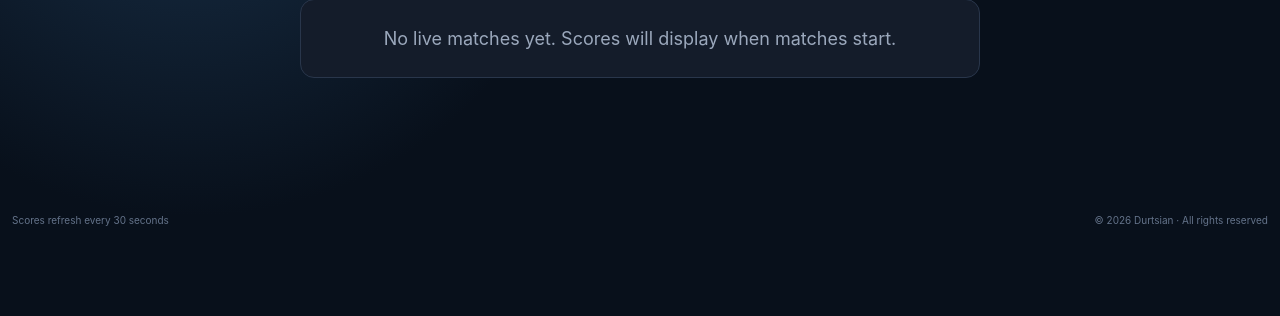
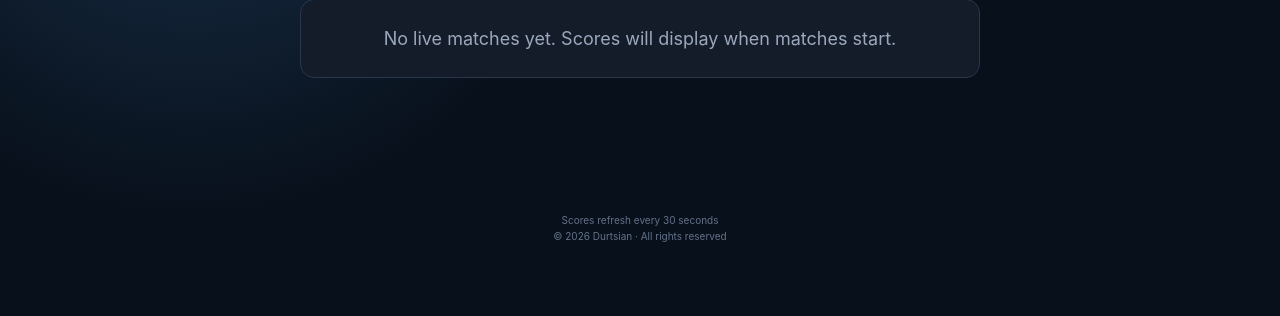
Before and after one commit to durtSIan/carnival-live, a Flask app: page / in a window 1280 px wide. Shown: the part 189-505 px from the top of the page. Run offline with Flask 3, Linux system fonts and the light colour scheme.

Commit message:
Center dashboard footer on two lines

```diff
--- /dev/null
+++ b/static/footer.css
@@ -0,0 +1,11 @@
+footer {
+  flex-direction: column;
+  justify-content: center;
+  gap: 4px;
+  text-align: center;
+  white-space: normal;
+}
+
+footer .copyright {
+  text-align: center;
+}
--- a/static/service-worker.js
+++ b/static/service-worker.js
@@ -10,6 +10,7 @@ const APP_SHELL = [
   "/static/status.css",
   "/static/compact.css",
   "/static/display-mode.css",
+  "/static/footer.css",
   "/static/display-mode.js",
   "/static/batter-order.js",
   "/static/setup.css",
--- a/templates/dashboard.html
+++ b/templates/dashboard.html
@@ -22,6 +22,7 @@
   <link rel="stylesheet" href="{{ url_for('static', filename='status.css') }}">
   <link rel="stylesheet" href="{{ url_for('static', filename='compact.css', v='2') }}">
   <link rel="stylesheet" href="{{ url_for('static', filename='display-mode.css', v='5') }}">
+  <link rel="stylesheet" href="{{ url_for('static', filename='footer.css', v='1') }}">
   <script defer src="{{ url_for('static', filename='display-mode.js') }}"></script>
   <script defer src="{{ url_for('static', filename='batter-order.js') }}"></script>
   <script defer src="{{ url_for('static', filename='pwa.js') }}"></script>
@@ -159,6 +160,9 @@
       {% endfor %}
     </section>
   </main>
-  <footer><span>Scores refresh every 30 seconds</span><span class="copyright">© 2026 Durtsian · All rights reserved</span></footer>
+  <footer>
+    <span>Scores refresh every 30 seconds</span>
+    <span class="copyright">© 2026 Durtsian · All rights reserved</span>
+  </footer>
 </body>
 </html>
```
Also changed, not shown: tests/test_app.py (+6 -3 lines).
